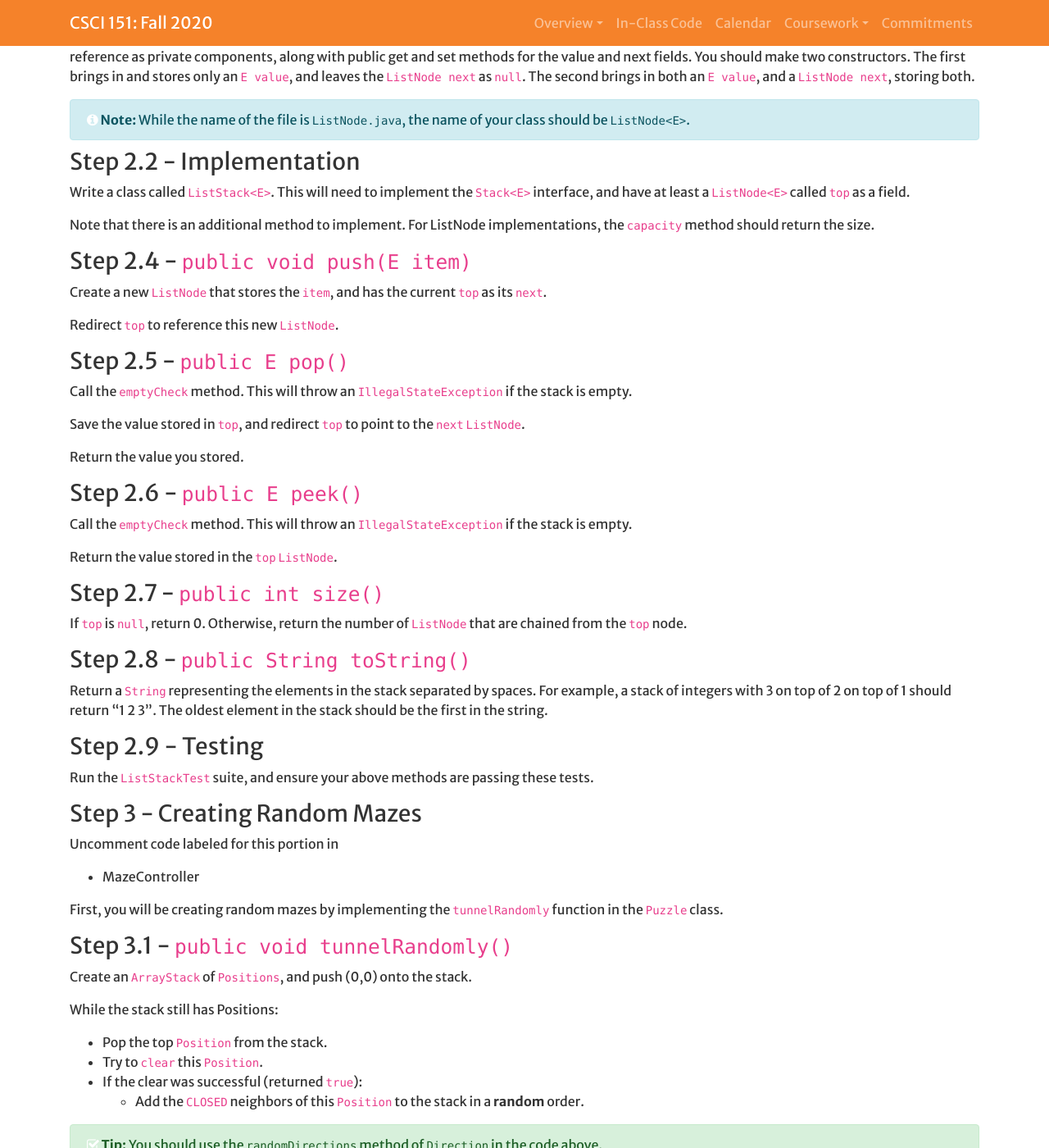
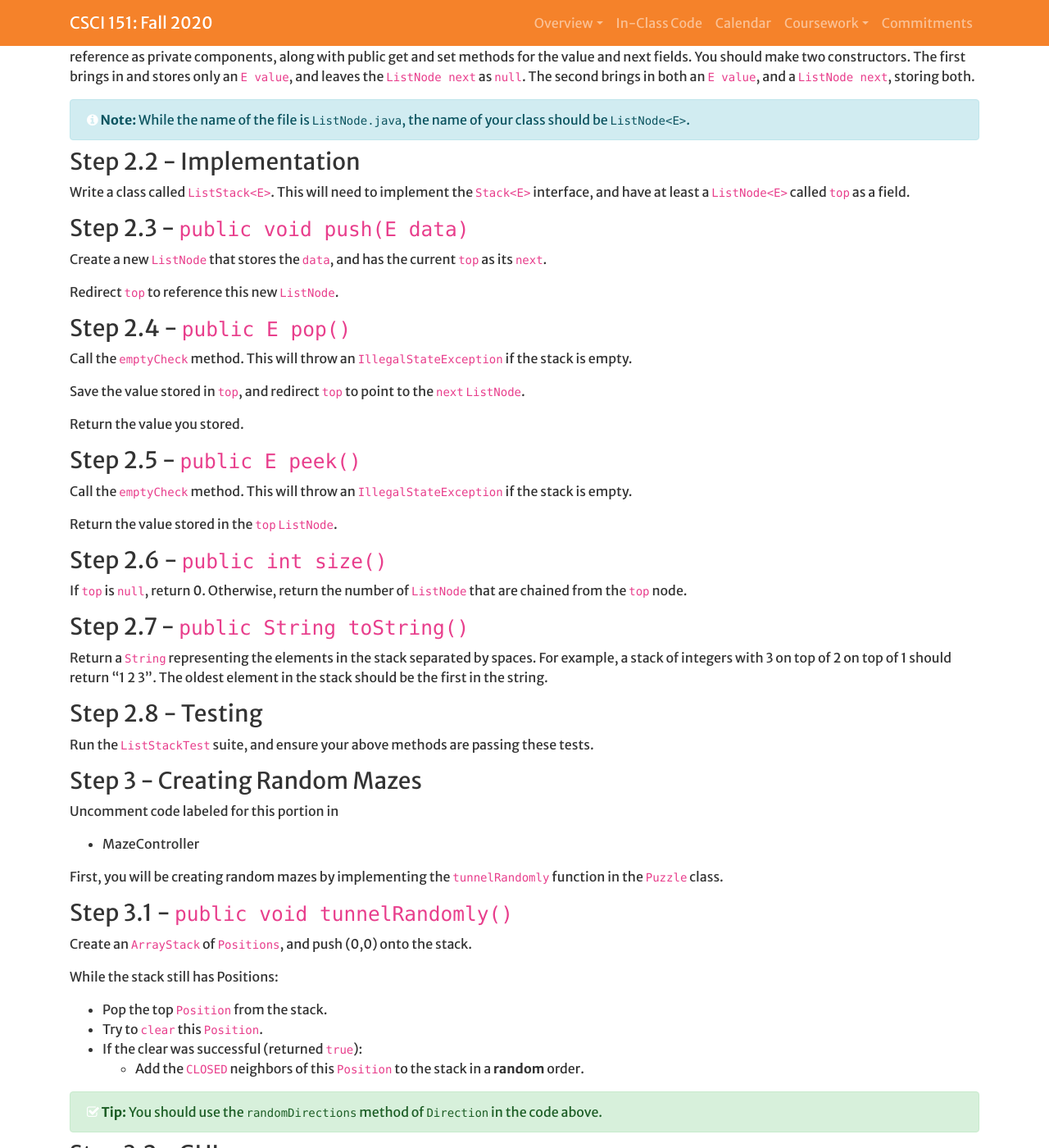
Before and after one commit to Hendrix-CS/csci151, a Jekyll site: the page built from labs/maze-dfs.md, in a window 1280 px wide and 1400 px high, scrolled down 3225 px. Shown: the whole window at 82% size. Built offline with Jekyll 4.4.1, drawn with Linux system fonts in a browser that asks for light colours; a script that is not in the unit is left out; our own code applies the rules of GitHub Pages for plain Markdown files; some of the changed text lies outside the part shown.

Commit message:
Fixing typos found in Lab 4

```diff
--- a/labs/maze-dfs.md
+++ b/labs/maze-dfs.md
@@ -131,17 +131,14 @@ Write a class called `ListStack<E>`. This will need to implement the
 `Stack<E>` interface, and have at least a `ListNode<E>` called `top` as a
 field.
 
-Note that there is an additional method to implement. For ListNode
-implementations, the `capacity` method should return the size.
+### Step 2.3 - `public void push(E data)`
 
-### Step 2.4 - `public void push(E item)`
-
-Create a new `ListNode` that stores the `item`, and has the current `top`
+Create a new `ListNode` that stores the `data`, and has the current `top`
 as its `next`.
 
 Redirect `top` to reference this new `ListNode`.
 
-### Step 2.5 - `public E pop()`
+### Step 2.4 - `public E pop()`
 
 Call the `emptyCheck` method. This will throw an `IllegalStateException`
 if the stack is empty.
@@ -150,26 +147,26 @@ Save the value stored in `top`, and redirect `top` to point to the `next` `ListN
 
 Return the value you stored.
 
-### Step 2.6 - `public E peek()`
+### Step 2.5 - `public E peek()`
 
 Call the `emptyCheck` method. This will throw an `IllegalStateException`
 if the stack is empty.
 
 Return the value stored in the `top` `ListNode`.
 
-### Step 2.7 - `public int size()`
+### Step 2.6 - `public int size()`
 
 If `top` is `null`, return 0. Otherwise,
 return the number of `ListNode` that are chained from the `top` node.
 
-### Step 2.8 - `public String toString()`
+### Step 2.7 - `public String toString()`
 
 Return a `String` representing the elements in the stack separated
 by spaces. For example, a stack of integers with 3 on top of 2 on top of 1
 should return "1 2 3". The oldest element in the stack should be the first
 in the string.
 
-### Step 2.9 - Testing
+### Step 2.8 - Testing
 
 Run the `ListStackTest` suite, and ensure your above methods are passing
 these tests.
```
Also changed, not shown: other parts of labs/maze-dfs.md (+1 -2 lines).
